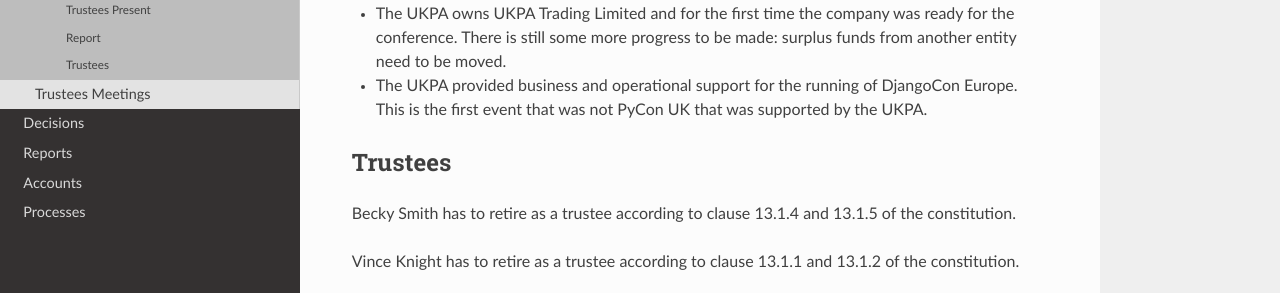
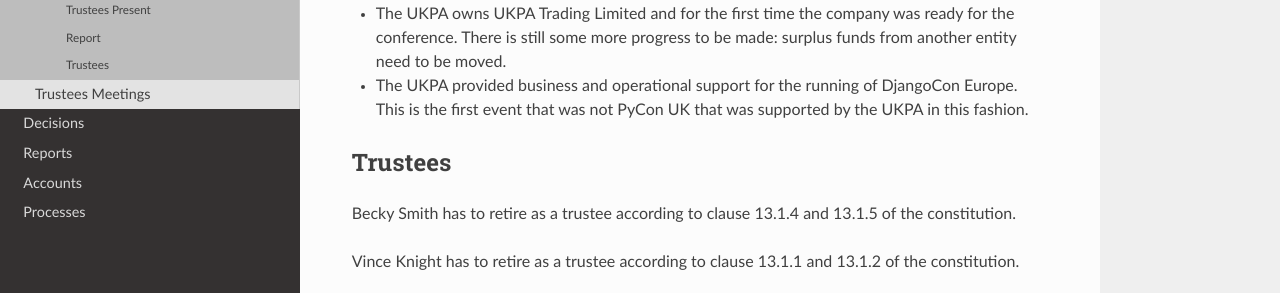
Before and after one commit to UKPythonAssociation/ukpa-internaldocs, a Sphinx documentation site: the page built from source/meetings/general/2023-01-24.rst, in a window 1280 px wide and 1069 px high. Shown: the part 486-779 px from the top of the window. Built offline with Sphinx 7.4.7 and the Read the Docs theme 2.0.0, drawn with Linux system fonts in a browser that asks for light colours.

Commit message:
Update source/meetings/general/2023-01-24.rst
Add more precision.

Co-authored-by: Kristian Glass <github@doismellburning.co.uk>

```diff
--- a/source/meetings/general/2023-01-24.rst
+++ b/source/meetings/general/2023-01-24.rst
@@ -21,7 +21,7 @@
   ready for the conference. There is still some more progress to be made:
   surplus funds from another entity need to be moved.
 - The UKPA provided business and operational support for the running of DjangoCon Europe. This is the first event
-  that was not PyCon UK that was supported by the UKPA.
+  that was not PyCon UK that was supported by the UKPA in this fashion.
 
 Trustees
 --------
```
